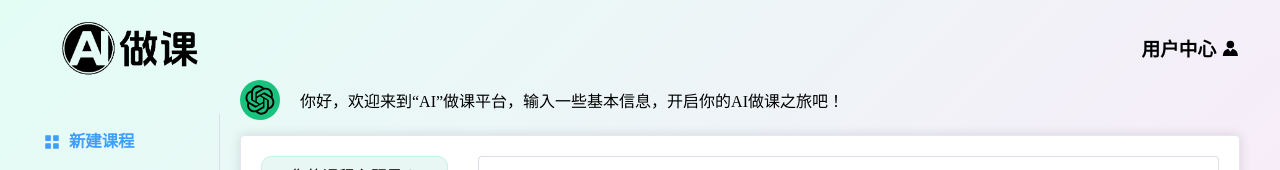
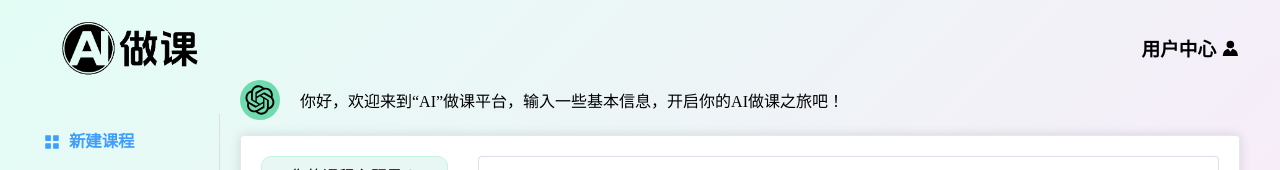
Before and after one commit to zhao-dawei/ai-ppt-vedio, a Vue app: page / in a window 1280 px wide. Shown: the top 170 px of the page. Built offline with nearby package versions, Linux system fonts and the light colour scheme.

Commit message:
更改ai头像配色

```diff
--- a/src/views/Course/Content.vue
+++ b/src/views/Course/Content.vue
@@ -74,7 +74,7 @@ const next = () => {
   height: 40px;
   border-radius: 50%;
   color: #fff;
-  background: rgb(25, 195, 125);
+  background: rgb(111, 219, 175);
   display: flex;
   align-items: center;
   justify-content: center;
--- a/src/views/Course/Else.vue
+++ b/src/views/Course/Else.vue
@@ -56,7 +56,7 @@ const imgDialogVisible = ref(false)
   height: 40px;
   border-radius: 50%;
   color: #fff;
-  background: rgb(25, 195, 125);
+  background: rgb(111, 219, 175);
   display: flex;
   align-items: center;
   justify-content: center;
--- a/src/views/Course/Lecture.vue
+++ b/src/views/Course/Lecture.vue
@@ -111,7 +111,7 @@ const next = () => {
   height: 40px;
   border-radius: 50%;
   color: #fff;
-  background: rgb(25, 195, 125);
+  background: rgb(111, 219, 175);
   display: flex;
   align-items: center;
   justify-content: center;
--- a/src/views/Course/Outline.vue
+++ b/src/views/Course/Outline.vue
@@ -74,7 +74,7 @@ const next = () => {
   height: 40px;
   border-radius: 50%;
   color: #fff;
-  background: rgb(25, 195, 125);
+  background: rgb(111, 219, 175);
   display: flex;
   align-items: center;
   justify-content: center;
--- a/src/views/Course/PPT.vue
+++ b/src/views/Course/PPT.vue
@@ -78,7 +78,7 @@ const next = () => {
   height: 40px;
   border-radius: 50%;
   color: #fff;
-  background: rgb(25, 195, 125);
+  background: rgb(111, 219, 175);
   display: flex;
   align-items: center;
   justify-content: center;
--- a/src/views/Course/Video.vue
+++ b/src/views/Course/Video.vue
@@ -116,7 +116,7 @@ const next = () => {
   height: 40px;
   border-radius: 50%;
   color: #fff;
-  background: rgb(25, 195, 125);
+  background: rgb(111, 219, 175);
   display: flex;
   align-items: center;
   justify-content: center;
--- a/src/views/Home.vue
+++ b/src/views/Home.vue
@@ -94,7 +94,8 @@ const handleCreateOutline = () => {
   height: 40px;
   border-radius: 50%;
   color: #fff;
-  background: rgb(25, 195, 125);
+  /* background: rgb(111, 219, 175);; */
+  background: rgb(111, 219, 175);
   display: flex;
   align-items: center;
   justify-content: center;
```
